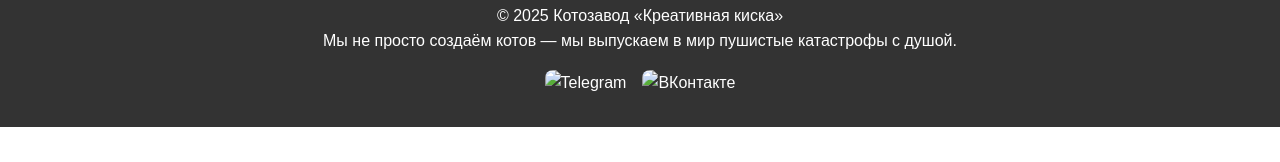
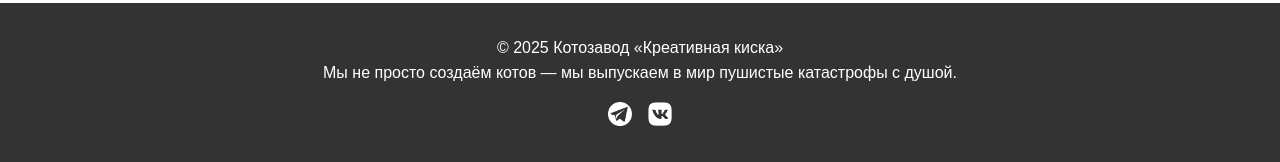
Before and after one commit to EMP-3RR0R/Catfactory, a plain HTML site: page basket.html in a window 1280 px wide. Shown: the part 1276-1438 px from the top of the page. Before the commit the page ends 1403 px from the top, so only its background shows below. Drawn offline with Linux system fonts and the light colour scheme.

Commit message:
Logo and icons

```diff
--- a/basket.html
+++ b/basket.html
@@ -91,12 +91,12 @@
         <ul class="footer-socials">
           <li>
             <a href="https://t.me/yourcatfactory" target="_blank" rel="noopener noreferrer">
-              <img src="icons/telegram.svg" alt="Telegram">
+              <img src="icons/telegram.png" alt="Telegram">
             </a>
           </li>
           <li>
             <a href="https://vk.com/yourcatfactory" target="_blank" rel="noopener noreferrer">
-              <img src="icons/vk.svg" alt="ВКонтакте">
+              <img src="icons/vk.png" alt="ВКонтакте">
             </a>
           </li>
         </ul>
```
Also changed, not shown: index.html (+2 -2 lines), user.html (+2 -2 lines), icons/telegram.png (added), icons/vk.png (added), logo.png (added).
